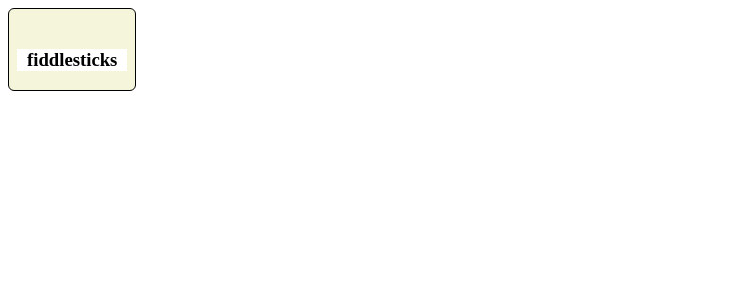
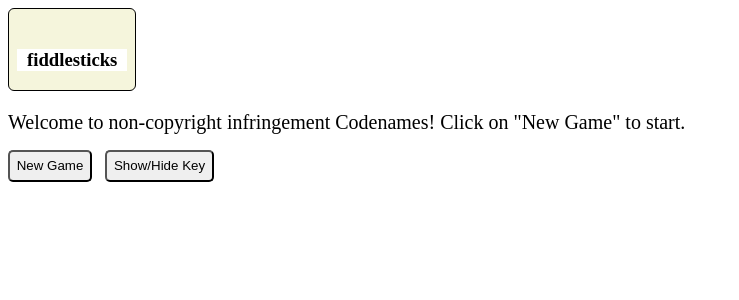
Before and after one commit to alonewarrior/code-names, an Angular app in the folder ui/: page / in a window 1280 px wide. Shown: the top 300 px of the page, without its empty margins (0-739 px from the left). Built offline with nearby package versions, Linux system fonts and the light colour scheme.

Commit message:
Adds buttons and message

```diff
--- a/ui/src/app/app.component.css
+++ b/ui/src/app/app.component.css
@@ -0,0 +1,16 @@
+.message {
+  display: flex;
+  padding-top: 1em;
+  font-size: 20px;
+}
+
+.button-bar {
+  display: flex;
+  padding-top: 1em;
+}
+
+button {
+  border-radius: 5px;
+  padding: .5em;
+  margin-right: 1em;
+}
--- a/ui/src/app/app.component.html
+++ b/ui/src/app/app.component.html
@@ -1 +1,8 @@
 <app-card [card]="tempCard" [showKey]="false"></app-card>
+
+<div class="message">{{message}}</div>
+
+<div class="button-bar">
+  <button>New Game</button>
+  <button>Show/Hide Key</button>
+</div>
--- a/ui/src/app/app.component.ts
+++ b/ui/src/app/app.component.ts
@@ -8,6 +8,7 @@ import {ICard} from './models/ICard';
 })
 export class AppComponent {
   title = 'ui';
+  message = `Welcome to non-copyright infringement Codenames! Click on "New Game" to start.`;
 
   tempCard: ICard = {
     noun: 'fiddlesticks',
```
